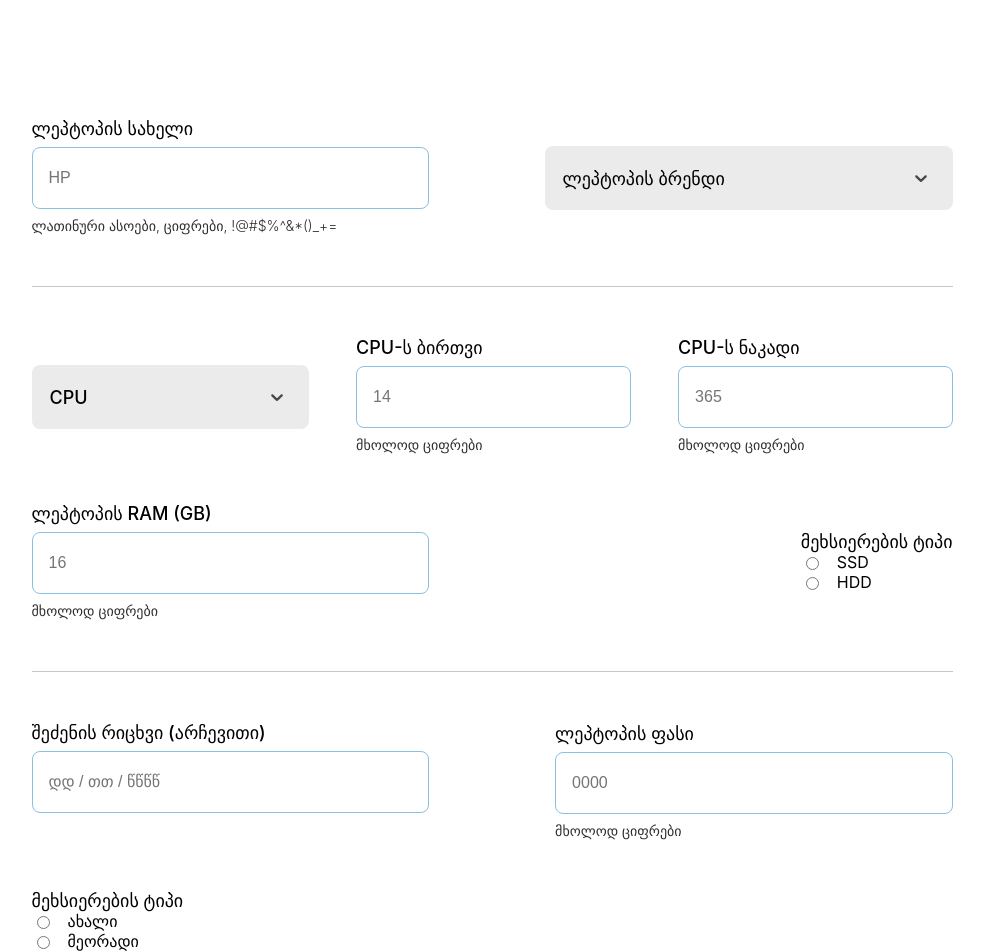
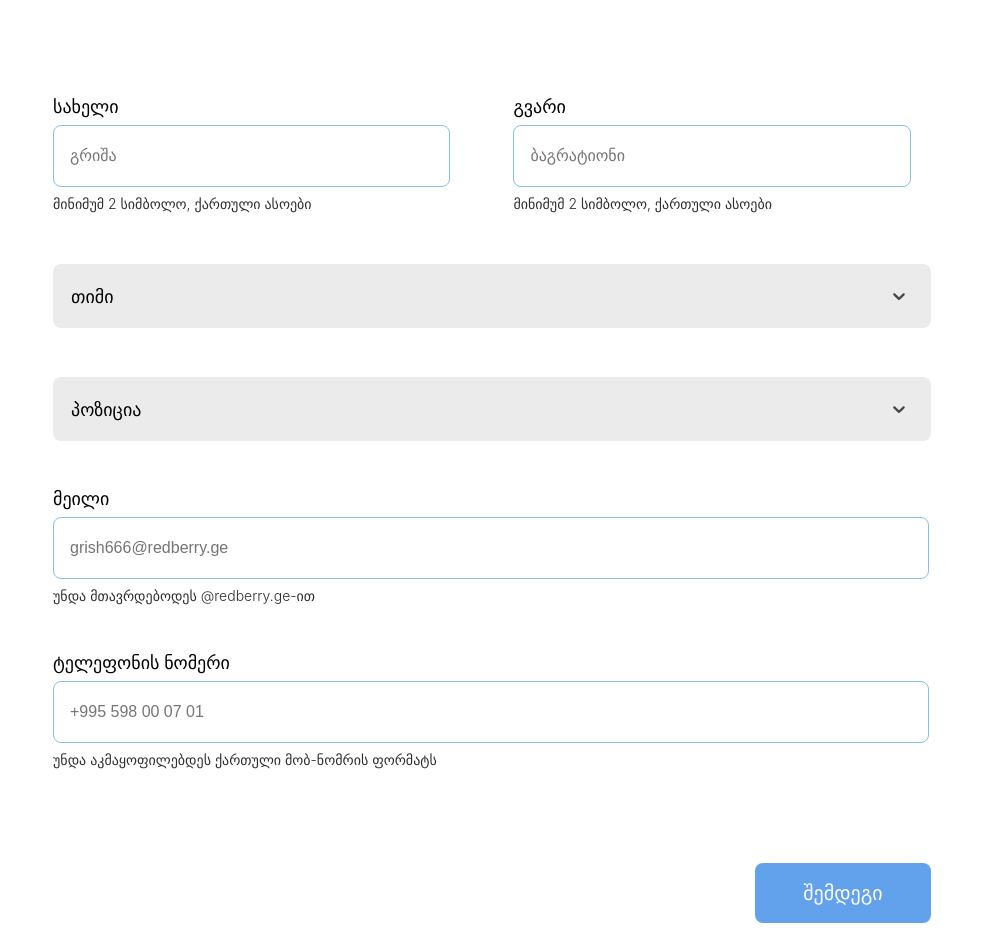
Before and after one commit to lukamindo/Redberry-Pcfy, a React (Create React App) app: page /form in a window 1280 px wide. Shown: the top 952 px of the page, without its empty margins (148-1132 px from the left). Built offline with nearby package versions, Linux system fonts and the light colour scheme.

Commit message:
add localstorage in form and fix bugs

```diff
--- a/src/library/component/button/Button.js
+++ b/src/library/component/button/Button.js
@@ -12,6 +12,7 @@ const Button = ({
   font = "20px",
   fontColor = "#ffffff",
   margin,
+  textAlign = "center",
 }) => {
   return (
     <StyledButton
@@ -24,6 +25,7 @@ const Button = ({
       font={font}
       fontColor={fontColor}
       margin={margin}
+      textAlign={textAlign}
     >
       {children}
     </StyledButton>
--- a/src/library/component/button/Button.styled.js
+++ b/src/library/component/button/Button.styled.js
@@ -10,4 +10,5 @@ export const StyledButton = styled.button`
   color: ${(props) => props.fontColor};
   font-size: ${(props) => props.font};
   font-weight: 500;
+  text-align: ${(props) => props.textAlign};
 `;
--- a/src/pages/Form/EmployeeSection.js
+++ b/src/pages/Form/EmployeeSection.js
@@ -1,4 +1,4 @@
-import React from "react";
+import React, { useEffect, useState } from "react";
 import { useForm } from "react-hook-form";
 import Button from "library/component/button/Button";
 import Input from "library/component/input/TextInput";
@@ -8,15 +8,45 @@ import { schemaEmployee } from "library/utilities/Validator";
 import { yupResolver } from "@hookform/resolvers/yup";
 
 function EmployeeSection({ padding }) {
+  const [employeeSectionData, setEmployeeSectionData] = useState(
+    JSON.parse(window.localStorage.getItem("EMPLOYEE_SECTION_DATA"))
+  );
+
   const {
     register,
     control,
     handleSubmit,
+    watch,
     formState: { errors },
   } = useForm({
     mode: "onSubmit",
     resolver: yupResolver(schemaEmployee),
+    defaultValues: {
+      სახელი: employeeSectionData?.სახელი,
+      გვარი: employeeSectionData?.გვარი,
+      მეილი: employeeSectionData?.მეილი,
+      ტელეფონის_ნომერი: employeeSectionData?.ტელეფონის_ნომერი,
+      თიმი: employeeSectionData?.თიმი,
+      პოზიცია: employeeSectionData?.პოზიცია,
+    },
   });
+
+  useEffect(() => {
+    window.localStorage.setItem(
+      "EMPLOYEE_SECTION_DATA",
+      JSON.stringify(employeeSectionData)
+    );
+  }, [employeeSectionData]);
+
+  useEffect(() => {
+    const subscribe = watch((data) => {
+      setEmployeeSectionData(data);
+    });
+
+    return () => {
+      subscribe.unsubscribe();
+    };
+  }, [watch]);
 
   const onSubmit = (data) => {
     console.log(data);
--- a/src/pages/Form/FormWrapper.js
+++ b/src/pages/Form/FormWrapper.js
@@ -1,12 +1,19 @@
+import Button from "library/component/button/Button";
+import { useState } from "react";
 import EmployeeSection from "./EmployeeSection";
 import { StyledFormWrapper } from "./FormWrapper.styled";
 import LaptopSection from "./LaptopSection";
 
 function FormWrapper() {
+  const [formPage, setFormPage] = useState("employee");
+
   return (
     <StyledFormWrapper>
-      {/* <EmployeeSection padding="96px 174px 44px 174px" /> */}
-      <LaptopSection padding="68px 174px 45px 174px" />
+      {formPage === "employee" ? (
+        <EmployeeSection padding="96px 174px 44px 174px" />
+      ) : formPage === "laptop" ? (
+        <LaptopSection padding="68px 174px 45px 174px" />
+      ) : null}
     </StyledFormWrapper>
   );
 }
--- a/src/pages/Form/LaptopSection.js
+++ b/src/pages/Form/LaptopSection.js
@@ -168,9 +168,16 @@ function LaptopSection({ padding }) {
         </StyledInLineInputsWrapper>
       </StyledLaptopSectionThree>
       <StyledInLineInputsWrapper>
-        <Button width="219px" margin="95px 0 0 702px">
-          დამახსოვრება
+        <Button
+          font="18px"
+          backgroundColor="#ffffff"
+          textAlign="left"
+          width="297px"
+          fontColor="#0089A7"
+        >
+          უკან
         </Button>
+        <Button width="219px">დამახსოვრება</Button>
       </StyledInLineInputsWrapper>
     </StyledForm>
   );
--- a/src/pages/Landing/Landing.js
+++ b/src/pages/Landing/Landing.js
@@ -14,7 +14,7 @@ function Landing() {
       <Button onClick={() => navigate("/form")} margin=" 123px 0 0 0 ">
         ჩანაწერის დამატება
       </Button>
-      <Button onClick={() => navigate("/form")} margin=" 26px 0 0 0 ">
+      <Button onClick={() => navigate("/form")} margin=" 26px 0 147px 0 ">
         ჩანაწერების სია
       </Button>
     </LandingWrapper>
```
